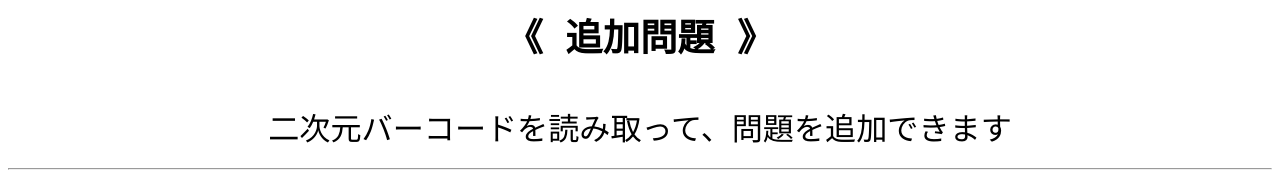
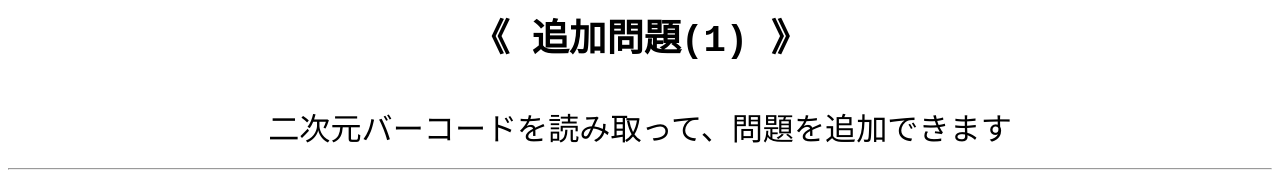
Before and after one commit to morimo10/box-1, a plain HTML site: page index.html in a window 1280 px wide. Shown: the top 185 px of the page. Drawn offline with Linux system fonts and the light colour scheme.

Commit message:
Update index.html

```diff
--- a/index.html
+++ b/index.html
@@ -1,12 +1,12 @@
 <HTML lang="ja">
-<HEAD><TITLE>《 追加問題 》</TITLE></HEAD>
+<HEAD><TITLE>《 追加問題(1) 》</TITLE></HEAD>
 
 <style type="text/css">
  body { font-size: 28pt }
 </style>
 
 <center>
-<TT><B>《 追加問題 》</B><br><br>
+<TT><B>《 追加問題(1) 》</B><br><br>
 <small>二次元バーコードを読み取って、問題を追加できます</small></TT>
 </center>
 <HR>
```
